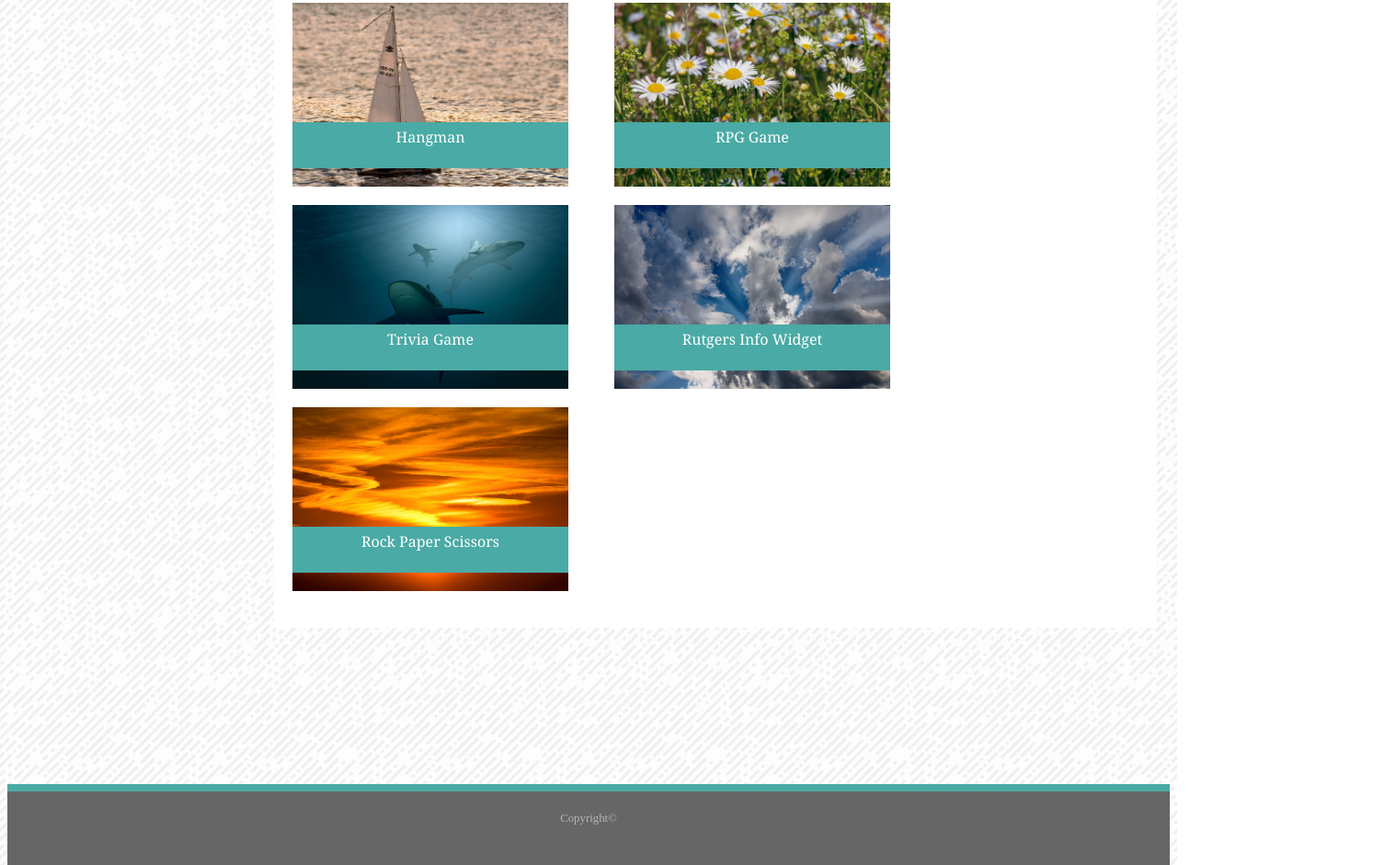
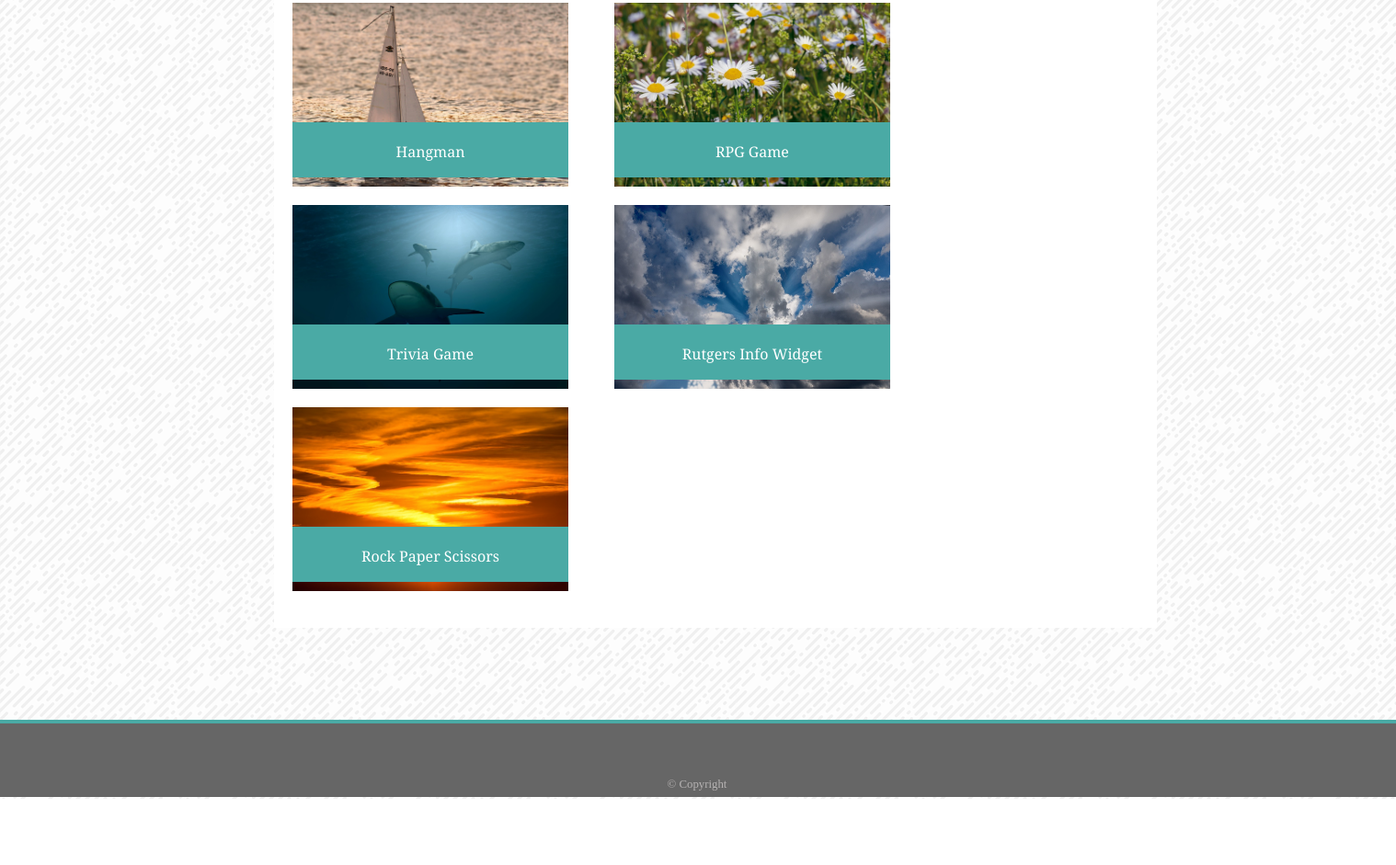
Before and after one commit to jmgerow/Basic-Portfolio, a plain HTML site: page portfolio.html in a window 1280 px wide. Shown: the part 207-1148 px from the top of the page at 92% size, 1518 px wide, since content can reach past the window. After the commit the page ends 1076 px from the top, so only its background shows below. Drawn offline with Linux system fonts and the light colour scheme.

Commit message:
tue updates final

```diff
--- a/assets/css/style.css
+++ b/assets/css/style.css
@@ -131,31 +131,25 @@
 
 
   #copyright{
+     margin-top: 50px;
      clear: both;
      color: #b6b3b3;
      font-size: 80%;
   }
 
-  #footerbar {
-    clear: both;
-    float: left;
-    margin-top: 70px;
-    height: 8px;
-    width: 100%;
-    color: #ffffff;
-    background: #4aaaa5;
-  }
 
-  footer {
+
+  .footer {
+    border-top: 4px solid #4aaaa5;
     padding-bottom: 30px;
     float: left;
     clear: both;
-    position: static;
+    position: relative;
     text-align: center;
     bottom: 0px;
-    left: 0px;
+    left: -10px;
     margin-top: 0px;
-    width:100%;
+    width: 1520px;
     height:50px;
     background:#666666;
 
@@ -175,7 +169,7 @@
   height: 40px;
   text-align: center;
   margin-top: 10px;
-  padding-bottom: 10px;
+  padding-bottom: 20px;
   color: #ffffff;
   background: #4aaaa5;
   font-family: 'Georgia', Times, Times New Roman, serif;
--- a/portfolio.html
+++ b/portfolio.html
@@ -38,48 +38,44 @@
                 <img src="assets/images/boat.jpg" Alt=Link width="300" height="200">
             </figure>
 
-            <figure class="box box-2">Hangman</figure>
+            <figure class="box box-2"><p>Hangman</p></figure>
 
             <figure class="box box-3">
                 <img src="assets/images/daisies.jpg" Alt=Link width="300" height="200">
             </figure>
 
-            <figure class="box box-4">RPG Game</figure>
+            <figure class="box box-4"><p>RPG Game</p></figure>
 
               <!-- Row 2 -->
             <figure class="box box-5">
                 <img src="assets/images/sharks.jpg" Alt=Link width="300" height="200">
             </figure>
 
-            <figure class="box box-6">Trivia Game</figure>
+            <figure class="box box-6"><p>Trivia Game</p></figure>
 
             <figure class="box box-7">
                 <img src="assets/images/sky.jpg" Alt=Link width="300" height="200">
             </figure>
 
-            <figure class="box box-8">Rutgers Info Widget</figure>
+            <figure class="box box-8"><p>Rutgers Info Widget</p></figure>
 
               <!-- Row 3 -->
             <figure class="box box-9">
                 <img src="assets/images/sunset.jpg" Alt=Link width="300" height="200">
             </figure>
 
-            <figure class="box box-10">Rock Paper Scissors</figure>
+            <figure class="box box-10"><p>Rock Paper Scissors</p></figure>
 
         </div>
     </section>
 
-    <div id="footerbar">
+    <div class="footer">
+            <footer>
+            <div id="copyright">
+              <p>&#169 Copyright</p>
+            </div>
 
-    </div>
-
-  <footer>
-
-      <div id="copyright">
-        <p>Copyright&#169</p>
-      </div>
-
-  </footer>
+        </footer>
 
 </body>
 
```
Also changed, not shown: contact.html (+6 -10 lines), index.html (+4 -5 lines).
